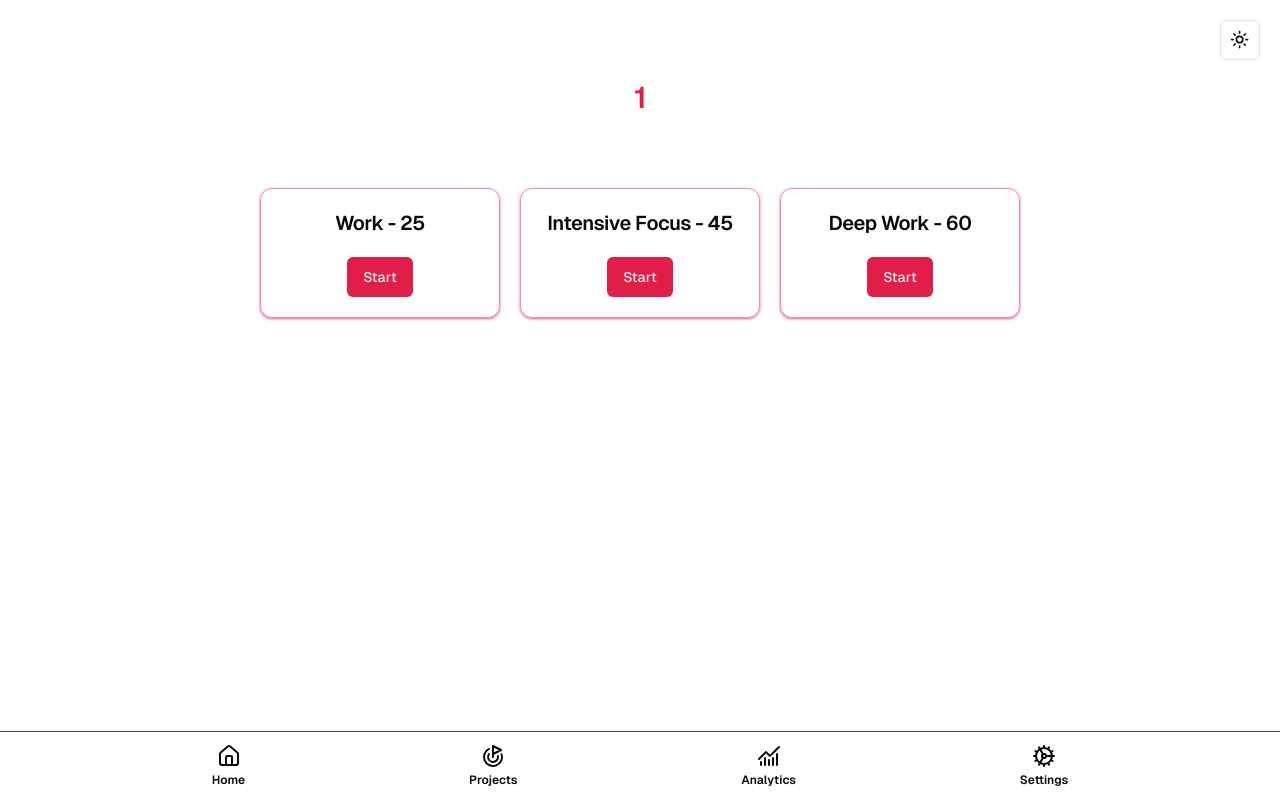
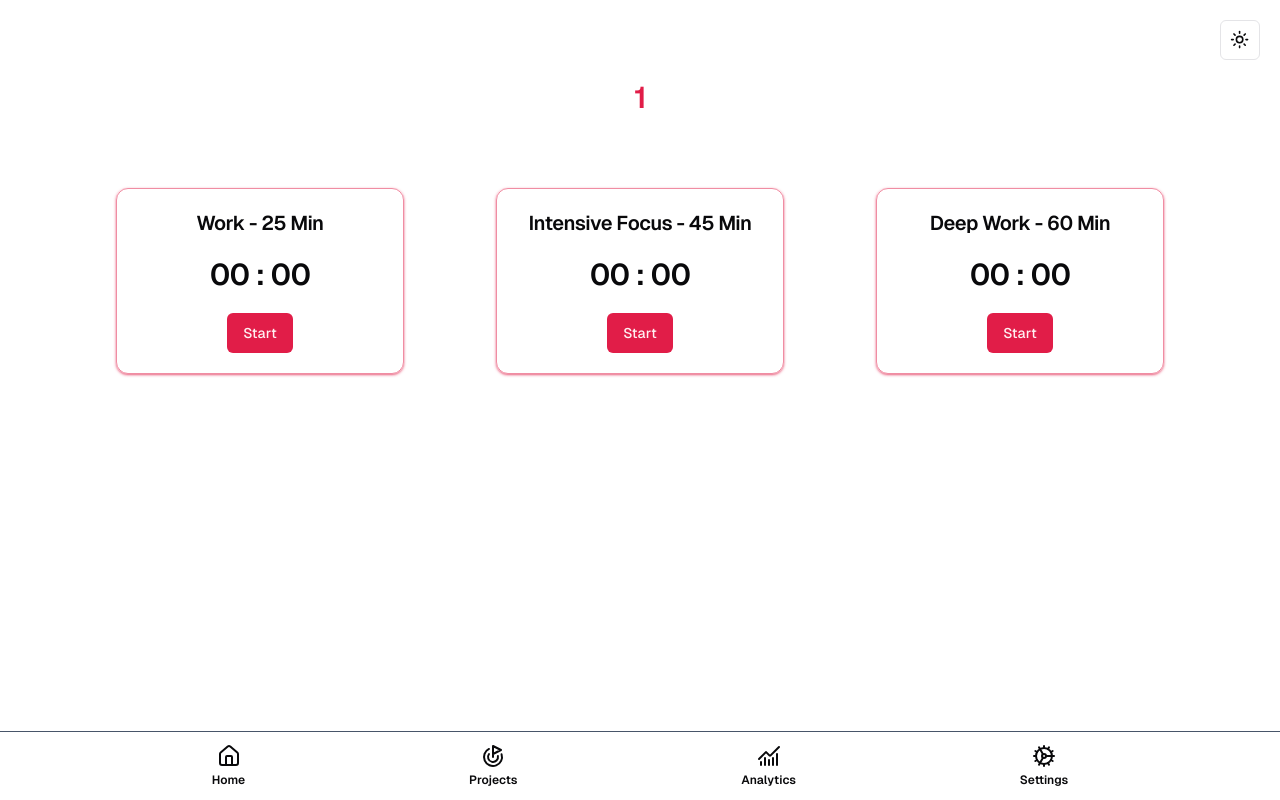
Before and after one commit to ManjiCoder/ProjectTime, a Next.js app: page /projects/1 in a window 1280 px wide. Built offline with nearby package versions, Linux system fonts and the light colour scheme.

Commit message:
Timer added

```diff
--- /dev/null
+++ b/src/components/Timer.tsx
@@ -0,0 +1,58 @@
+import { useRef } from 'react';
+import { clearInterval } from 'timers';
+import { Button } from './ui/button';
+
+type TimerProps = {
+  name: string;
+  duration: number;
+};
+
+export default function Timer({ name, duration }: TimerProps) {
+  const minRef = useRef<HTMLSpanElement>(null);
+  const secRef = useRef<HTMLSpanElement>(null);
+  const timer = useRef(false);
+
+  const handlerTimer = () => {
+    timer.current = true;
+    const minsElemt = minRef.current;
+    const secsElemt = minRef.current;
+    const isMin = minsElemt && minsElemt.innerText;
+    const isSec = secsElemt && secsElemt.innerText;
+    if (isMin && isSec) {
+      let sec = 0;
+      let min = 0;
+      const timerId = setInterval(() => {
+        sec += 1;
+        if (sec === 60) {
+          min += 1;
+          minsElemt.innerText = min.toString().padStart(2, '0');
+          sec = 0;
+        }
+        secsElemt.innerText = sec.toString().padStart(2, '0');
+      }, 1000);
+      if (min >= duration) {
+        clearInterval(timerId);
+        timer.current = false;
+      }
+    }
+  };
+
+  return (
+    <div
+      key={name}
+      className='relative mx-auto grid w-full max-w-72 md:min-w-36 p-5 gap-5 place-items-center border border-primary/50 shadow shadow-primary/60 rounded-xl'
+    >
+      <h2 className='scroll-m-20 capitalize text-xl font-semibold tracking-tight line-clamp-1'>
+        {name} - {duration} min
+      </h2>
+      <h2 className='scroll-m-20 capitalize text-3xl font-semibold tracking-tight line-clamp-1'>
+        <span ref={minRef}>{(0o0).toString().padStart(2, '0')}</span> :{' '}
+        <span ref={secRef}>{(0o0).toString().padStart(2, '0')}</span>
+      </h2>
+
+      <Button onClick={handlerTimer}>Start</Button>
+      {/* <Button variant={'outline'}>Pause</Button> */}
+      {/* Action Btn */}
+    </div>
+  );
+}
--- a/src/pages/projects/[slug].tsx
+++ b/src/pages/projects/[slug].tsx
@@ -1,5 +1,5 @@
 import PageWrapper from '@/components/layout/PageWrapper';
-import { Button } from '@/components/ui/button';
+import Timer from '@/components/Timer';
 import { useAppSelector } from '@/redux/hooks/hooks';
 import { useRouter } from 'next/router';
 
@@ -23,25 +23,12 @@ export default function Project() {
       {/* {JSON.stringify(projects)} */}
       {/* All Timers */}
 
-      <section className='flex justify-center items-center flex-wrap gap-5 pb-16'>
+      <section className='grid items-center justify-evenly sm:grid-cols-2 md:grid-cols-3 gap-5 pb-16'>
         {/* All Projects will shown here */}
 
         {cycles.length !== 0 &&
           cycles.map(({ name, duration }) => {
-            return (
-              <div
-                key={name}
-                className='relative grid w-full max-w-60 md:min-w-36 p-5 gap-5 place-items-center border border-primary/50 shadow shadow-primary/60 rounded-xl'
-              >
-                <h2 className='scroll-m-20 capitalize text-xl font-semibold tracking-tight line-clamp-1'>
-                  {name} - {duration}
-                </h2>
-
-                <Button>Start</Button>
-                {/* <Button variant={'outline'}>Pause</Button> */}
-                {/* Action Btn */}
-              </div>
-            );
+            return <Timer key={name} name={name} duration={duration} />;
           })}
       </section>
     </PageWrapper>
```
